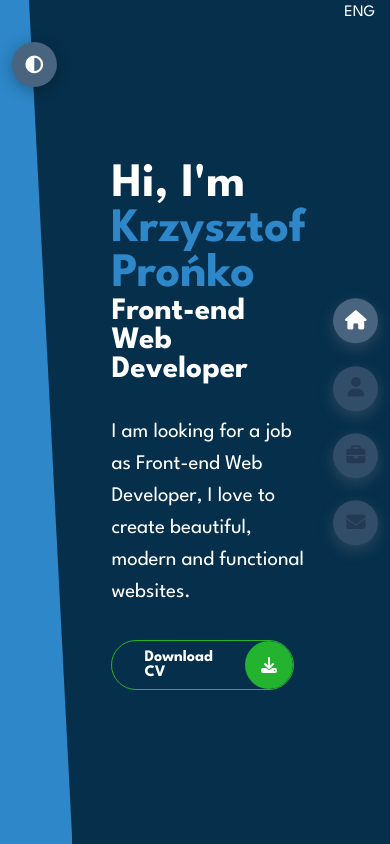
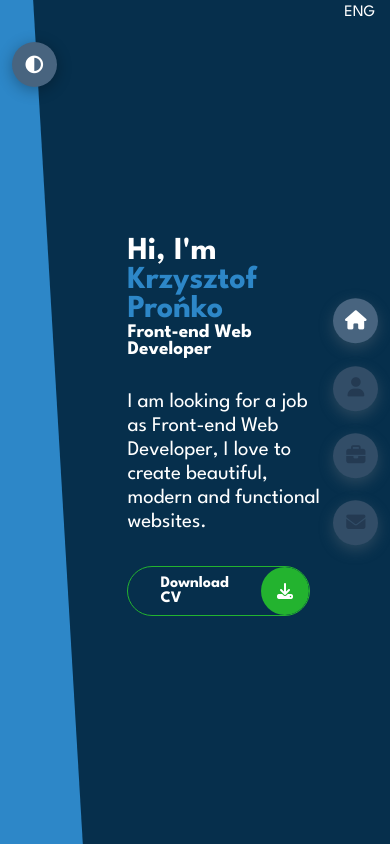
Before and after one commit to Ruud1990/portfolio, a website: page index.html in a window 390 px wide. Drawn offline with nearby package versions, Linux system fonts and the light colour scheme.

Commit message:
fix style bug

```diff
--- a/index.html
+++ b/index.html
@@ -40,8 +40,8 @@
             <div class="header-right">
                 <h1 class="name" >
                     Hi, I'm <span>Krzysztof Prońko</span><br>
-                    <h2>Front-end Web Developer</h2>
                 </h1>
+                <h2>Front-end Web Developer</h2>
                 <p class="name-desc">
                     I am looking for a job as Front-end Web Developer, I love to create beautiful, modern and functional websites.
 
--- a/styles/styles.scss
+++ b/styles/styles.scss
@@ -154,23 +154,34 @@ header {
         justify-content: center;
         padding-right: 12rem;
          @media screen and (max-width: 1000px) {
-        padding-right: 8rem;
+        padding-right: 7rem;
   }
          @media screen and (max-width: 450px) {
-        padding-right: 5rem;
+        padding-right: 4rem;
         padding-left: 0rem;
   }
         .name {
             font-size: 3rem;
             margin-top: 1rem;
+            @media screen and (max-width: 600px) {
+            font-size: 2rem;
+  }
             span {
                 color: var(--clr-primary-4);
             }
         }
-        p {
-            margin: 2rem 0;
-            line-height: 2rem;
+    }
+    p {
+        margin: 2rem 0;
+        line-height: 2rem;
+        @media screen and (max-width: 600px) {
+            line-height: 1.5rem;
         }
+    }
+    h2 {
+       @media screen and (max-width: 600px) {
+        font-size: 1.2rem;
+}
     }
 }
 
```
Also changed, not shown: css/styles.css, 1 other file.
